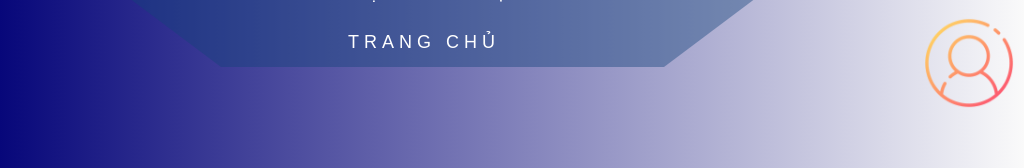
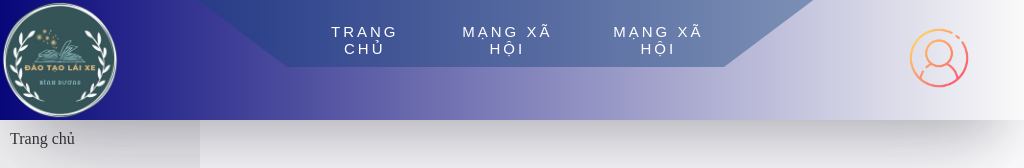
Before and after one commit to hivongseth2/FE-Car, a React (Create React App) app: page /edit-info in a window 1024 px wide. Shown: the top 168 px of the page. Built offline with nearby package versions, Linux system fonts and the light colour scheme; no server answers.

Commit message:
responsive xong nav

```diff
--- a/src/styles/Nav1.scss
+++ b/src/styles/Nav1.scss
@@ -8,6 +8,14 @@
 //   /* W3C, IE 10+/ Edge, Firefox 16+, Chrome 26+, Opera 12+, Safari 7+ */
 //   margin: 0px;
 // }
+
+.active
+{
+  color: #07077a;
+  box-shadow: rgba(0, 0, 0, 0.17) 0px -23px 25px 0px inset, rgba(0, 0, 0, 0.15) 0px -36px 30px 0px inset, rgba(0, 0, 0, 0.1) 0px -79px 40px 0px inset, rgba(0, 0, 0, 0.06) 0px 2px 1px, rgba(0, 0, 0, 0.09) 0px 4px 2px, rgba(0, 0, 0, 0.09) 0px 8px 4px, rgba(0, 0, 0, 0.09) 0px 16px 8px, rgba(0, 0, 0, 0.09) 0px 32px 16px;
+  border-radius: 5px;
+}
+
 .navbar.transparent-bg {
   background: none;
   opacity: 0;
@@ -26,7 +34,7 @@
 .navbar{
   // box-shadow: rgba(0, 0, 0, 0.4) 0px 30px 90px;
    width: 100%;
-  height: 200px;
+  height: 120px;
   position: sticky;
   z-index: 999;
   top: 0;
@@ -54,17 +62,14 @@
     position: relative;
     // left: -300px;
   }
-  .logoct
-  {
-    left: -130px;
-  }
+
 }
 #trapezoid {
   // background: -webkit-linear-gradient(to right, #333399, #ff00cc);
-  margin-left: -59px;
+  // margin-left: -59px;
   box-sizing: content-box;
   height: 0;
-  border: 160px solid rgba(0, 0, 0, 0);
+  border: 200px solid rgba(0, 0, 0, 0);
   border-top: 0 solid;
   border-bottom: 120px solid rgba(20, 68, 122, 0.418);
   border-radius: 20px 20px 0 0;
@@ -73,10 +78,15 @@
   text-overflow: clip;
   transform: rotateX(180deg);
   margin-top: -53px;
-  width: 550px;
+  width: 450px;
+  display: flex;
+
+  flex-direction: row;
+
 
   transition: all 0.7s ease;
   padding-left: 10%;
+  align-items: baseline
 }
 
 
@@ -87,6 +97,11 @@
 .parent
 {
   transform: rotateX(180deg);
+  // padding-bottom: 30px;
+  margin: auto;
+  position: relative;
+  left: -50px;
+
 
 }
 .sub-home {
@@ -104,16 +119,15 @@
 }
 
 
-
 .navbar a {
   float: left;
-  font-size: 18px;
+  font-size: 16px;
   color: white;
   text-align: center;
-  padding: 14px 25px;
+  padding: 18px 13px;
   text-decoration: none;
   text-transform: uppercase;
-  letter-spacing: 5px;
+  letter-spacing: 2px;
   transition: all 0.5s ease;
 }
 
@@ -204,18 +218,73 @@
 
 
 .submenu img {
-  width: 120px;
-  height: 120px;
-  margin-top: -70px;
+  width: 100px;
+  height: 100px;
+  // margin-top: -2.5em;
   position: relative;
-  right: -50%;
+  // right: -50%;
 }
 @media screen and (max-width: 768px) {
 
   #trapezoid {
     // background: -webkit-linear-gradient(to right, #333399, #ff00cc);
-   display: none;
+    // margin-left: 0px;
+    // box-sizing: border-box;
+    // width: max-content;
+    height: 0;
+    // text-overflow: inherit;
+    border-top: 0 solid;
+    border-bottom: none;
+
+
+    font: normal 14px Arial, Helvetica, sans-serif;
+    color: rgba(0, 0, 0, 0.7);
+    text-overflow: ellipsis;
+    transform: rotateX(0deg);
+    margin-top: 0px;
+    // width: 180px;
+    display: grid;
+    grid-template-rows: auto;
+    transition: all 0.7s ease;
+
   }
+  .navbar
+  {
+
+  }
+  .navbar a {
+    width: inherit;
+    float: left;
+    font-size: 14px;
+    color: white;
+    // text-align: justify;
+    padding: 8px 4px;
+    text-decoration: none;
+    text-transform: uppercase;
+    letter-spacing: 2px;
+    transition: all 0.5s ease;
+    margin-left: 0em;
+
+}
+
+
+
+  .parent
+{
+  transform: rotateX(0deg);
+  box-shadow: rgba(0, 0, 0, 0.35) 0px 5px 15px;
+  margin-top: 5px;;
+
+}
+.subnavbtn {
+  -webkit-transform: rotateX(0deg);
+  transform: rotateX(0deg);
+}
+
+.subnavbtn {
+  -webkit-transform: rotateX(0deg);
+  transform: rotateX(0deg);
+}
 
   .logo {
     display: none;
@@ -232,13 +301,14 @@
     top: 100%;
     right: 0;
     background-color: #333399;
-    padding: 10px;
+    // padding: 10px;
     border-radius: 5px;
   }
 
   .menu-toggle input:checked ~ .menu {
     display: flex;
     flex-direction: column;
+
   }
 
   .menu-toggle span {
@@ -253,3 +323,86 @@
     color: white;
   }
 }
+
+@media screen and (min-width: 769px) and (max-width: 1150px) {
+
+
+#trapezoid {
+  // background: -webkit-linear-gradient(to right, #333399, #ff00cc);
+  // margin-left: -59px;
+  box-sizing: content-box;
+  height: 0;
+  border: 160px solid rgba(0, 0, 0, 0);
+  border-top: 0 solid;
+  border-bottom: 120px solid rgba(20, 68, 122, 0.418);
+  border-radius: 20px 20px 0 0;
+  font: normal 16px Arial, Helvetica, sans-serif;
+  color: rgba(0, 0, 0, 0.7);
+  text-overflow: clip;
+  transform: rotateX(180deg);
+  margin-top: -53px;
+  width: 550px;
+  display: flex;
+  grid-template-columns: auto auto;
+
+  transition: all 0.7s ease;
+  padding-left: 0px;
+}
+
+
+.subnavbtn {
+  -webkit-transform: rotateX(180deg);
+  transform: rotateX(180deg);
+}
+.parent
+{
+  transform: rotateX(180deg);
+
+
+}
+.sub-home {
+  display: none;
+  position: absolute;
+  right: 0;
+  left: 0;
+  z-index: 1;
+  transform: perspective(-10px);
+}
+
+#trapezoid:hover .sub-home {
+  justify-content: center;
+  margin-top: 53px;
+}
+
+
+
+.navbar a {
+  float: left;
+  font-size: 15px;
+  color: white;
+  text-align: center;
+  padding: 10px 15px;
+  text-decoration: none;
+  text-transform: uppercase;
+  letter-spacing: 3px;
+  transition: all 0.5s ease;
+}
+.submenu img
+{
+  width: 80px;
+  height: 80px;
+}
+
+.parent
+{
+  transform: rotateX(180deg);
+  // padding-bottom: 30px;
+  margin: auto;
+  position: inline-block;
+  left: 10px;
+
+
+}
+
+
+}
--- a/src/views/Nav1.js
+++ b/src/views/Nav1.js
@@ -56,6 +56,10 @@ const Nav1 = () => {
         <NavLink to="/page-mxh" className="parent">
           Mạng xã hội
         </NavLink>
+
+        <NavLink to="/page-mxh" className="parent">
+          Mạng xã hội
+        </NavLink>
       </div>
       <div className="submenu">
         <NavLink to="/login" className="subItem" style={{ border: "none" }}>
```
